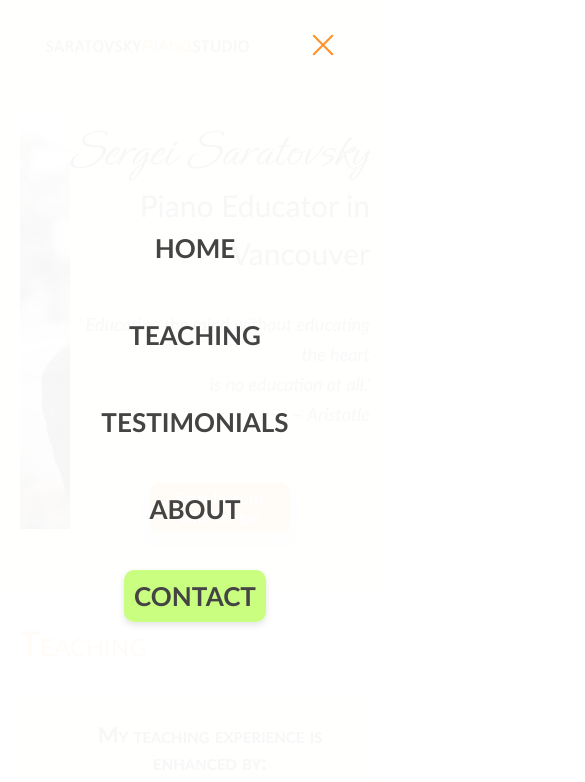
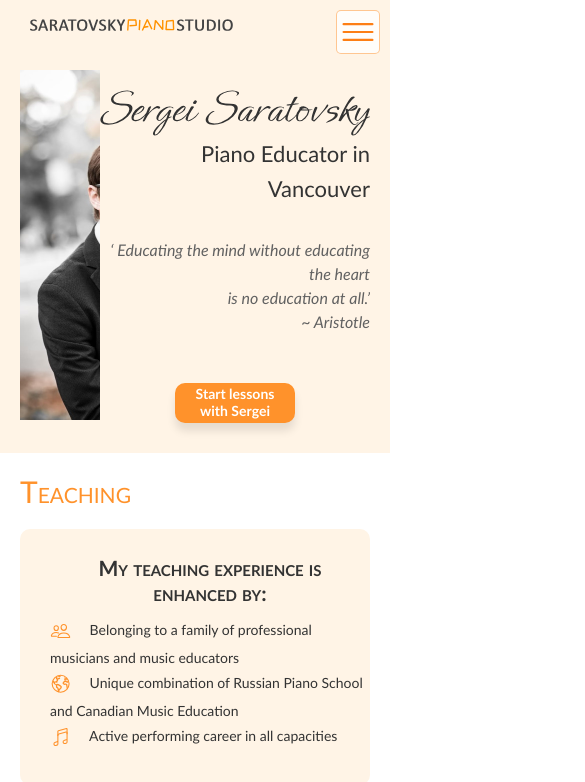
Before and after one commit to Anna-Saratovskaia/sergeisaratovsky.com, a plain HTML site: page index.html in a window 390 px wide. Shown: the top 782 px of the page, 585 px wide, since content can reach past the window. Drawn offline with Linux system fonts and the light colour scheme.

Commit message:
Move mobile menu btn outside header

```diff
--- a/css/queries.css
+++ b/css/queries.css
@@ -73,6 +73,11 @@
   .page-header {
     position: relative;
   }
+
+  .page-header nav ul {
+    gap: 1rem;
+  }
+
   .full-width-container {
     max-width: 80rem;
   }
@@ -152,11 +157,22 @@
   #bio h3 {
     padding-bottom: 2rem;
   }
+}
+
+/* Below 720px(Smaller Tablets) */
+
+@media (max-width: 45em) {
   /*Mobile navigation*/
 
   .btn-mobile-nav {
+    position: fixed;
     display: flex;
-    z-index: 300;
+    top: 1rem;
+    right: 1rem;
+    z-index: 500;
+    background-color: rgba(255, 255, 255, 0.8);
+    border: 1px solid hsla(29, 100%, 58%, 0.5);
+    border-radius: 0.5rem;
   }
 
   .mobile-menu-icon {
@@ -165,7 +181,7 @@
   }
 
   nav {
-    position: absolute;
+    position: fixed;
     background-color: rgba(255, 255, 255, 0.961);
     top: 0;
     left: 0;
@@ -174,7 +190,7 @@
     display: flex;
     align-items: center;
     justify-content: center;
-    transition: all 0.5s ease-in;
+    transition: all 0.5s;
     transform: translateX(100%);
     opacity: 0;
     pointer-events: none;
@@ -186,6 +202,11 @@
     visibility: visible;
     transform: translateX(0);
   }
+
+  .page-header {
+    height: 5rem;
+  }
+
   .page-header nav ul {
     flex-direction: column;
     gap: 4.8rem;
@@ -199,4 +220,118 @@
   .nav-open .mobile-menu-icon {
     display: none;
   }
+
+  body {
+    font-size: 1.4rem;
+  }
+  .full-width-container {
+    max-width: 70rem;
+  }
+
+  .header__logo {
+    height: 1.2rem;
+  }
+
+  .page-header {
+    padding: 0 3rem;
+  }
+
+  .hero {
+    padding-bottom: 3rem;
+  }
+  .hero__photo {
+    width: 25rem;
+  }
+
+  .hero__right img {
+    width: 27rem;
+    display: block;
+    margin-left: auto;
+  }
+  .hero__right--heading-text {
+    font-size: 2.2rem;
+  }
+  .hero__right--quote {
+    font-size: 1.6rem;
+    line-height: 2.4rem;
+  }
+
+  .hero cite {
+    font-size: 1.6rem;
+  }
+
+  .start-lessons:link,
+  .start-lessons:visited,
+  .contact-form__submit-btn span {
+    width: 12rem;
+    height: 4rem;
+    font-size: 1.4rem;
+  }
+
+  h3 {
+    font-size: 3rem;
+    padding-top: 2rem;
+    padding-bottom: 2rem;
+  }
+
+  h4 {
+    font-size: 2.1rem;
+    padding-top: 2.6rem;
+  }
+
+  .teaching-experience h4 {
+    padding-bottom: 0.8rem;
+  }
+
+  .teaching-icon {
+    width: 3.6rem;
+    height: 3.6rem;
+  }
+
+  .card ul {
+    padding: 1rem 2rem 2rem 1rem;
+  }
+  .card li {
+    background-size: 2rem;
+    margin-bottom: 0.4rem;
+  }
+
+  .testimonials article {
+    padding: 2rem 5rem 1rem 5rem;
+    gap: 4.2rem;
+  }
+
+  .biography-box {
+    gap: 2rem;
+  }
+  #bio h3 {
+    padding-bottom: 2rem;
+  }
+
+  .testimonials img {
+    height: 10rem;
+  }
+
+  .contact-form__img img {
+    display: none;
+  }
+
+  .contact-form__img {
+    width: 0;
+  }
+
+  .contact-form__submit-btn span {
+    line-height: 4rem;
+  }
+
+  .page-footer {
+    padding: 2.2rem 3rem 2.2rem;
+    line-height: 2.2rem;
+    font-size: 1.2rem;
+    gap: 3rem;
+  }
+
+  .page-footer__copyright {
+    font-size: 1.2rem;
+  }
 }
--- a/index.html
+++ b/index.html
@@ -14,11 +14,11 @@
     <link rel="stylesheet" type="text/css" href="css/hero.css" />
     <link rel="stylesheet" type="text/css" href="css/teaching.css" />
     <link rel="stylesheet" type="text/css" href="css/general.css" />
+    <link rel="stylesheet" type="text/css" href="css/pageFooter.css" />
     <link rel="stylesheet" type="text/css" href="css/queries.css" />
-    <link rel="stylesheet" type="text/css" href="css/pageFooter.css" />
   </head>
   <body>
-    <header class="page-header nav-open" id="#top">
+    <header class="page-header" id="#top">
       <a class="page-header__logo-link" href="#top">
         <img
           class="header__logo"
@@ -37,6 +37,7 @@
           </li>
         </ul>
       </nav>
+    </header>
     <button class="btn-mobile-nav">
       <img
         src="img/mobile_menu_outline.svg"
@@ -51,7 +52,6 @@
         name="menu-close"
       />
     </button>
-    </header>
     <main>
       <div class="highlighted-sections">
         <section class="full-width-container">
```
Lines whose indentation alone changed are shown as unchanged.
